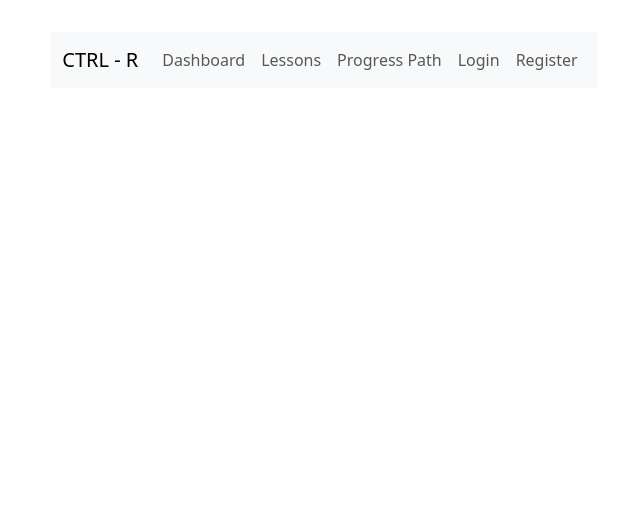
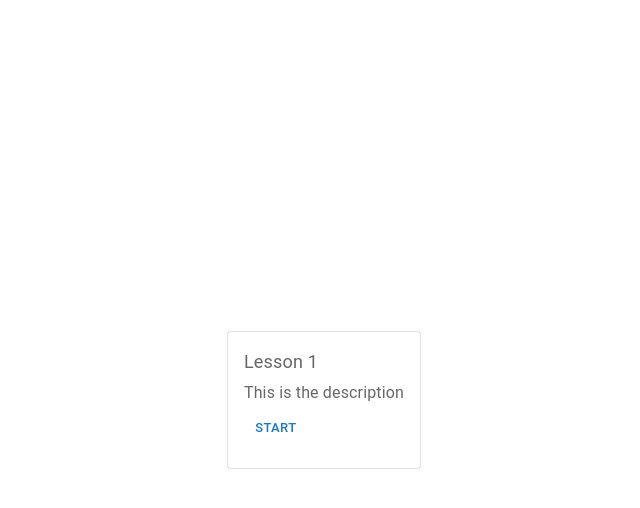
Before and after one commit to cfgcolumbus23/Team-8, a React (Vite) app in the folder frontend/: page / in a window 1280 px wide. Shown: the top 508 px of the page, without its empty margins (316-956 px from the left). Built offline with nearby package versions, Linux system fonts and the light colour scheme.

Commit message:
finished list

```diff
--- a/frontend/package.json
+++ b/frontend/package.json
@@ -10,6 +10,9 @@
     "preview": "vite preview"
   },
   "dependencies": {
+    "@emotion/react": "^11.11.1",
+    "@emotion/styled": "^11.11.0",
+    "@mui/material": "^5.14.16",
     "@popperjs/core": "^2.11.8",
     "bootstrap": "^5.3.2",
     "react": "^18.2.0",
--- a/frontend/src/App.jsx
+++ b/frontend/src/App.jsx
@@ -4,16 +4,19 @@ import viteLogo from '/vite.svg'
 import './App.css'
 import NavBar from "./components/NavBar/NavBar"
 import 'bootstrap/dist/css/bootstrap.min.css';
+import { LessonsPage } from './components/Lesson/LessonsList'
 
 function App() {
   const [count, setCount] = useState(0)
 
   return (
     <>
-      <div>
+      {/* <div>
         <NavBar/>
         <body></body>
-      </div>
+      </div> */}
+
+      <LessonsPage/>
     </>
   )
 }
--- /dev/null
+++ b/frontend/src/components/Lesson/LessonCard.jsx
@@ -0,0 +1,28 @@
+
+import { Card, CardContent, Typography, CardActions, Button } from "@mui/material";
+
+
+
+export function LessonCard(props) {
+  return <>
+    <Card variant="outlined" sx={{ md: 1 }}>
+      <CardContent>
+        <Typography sx={{ fontSize: 18, textAlign: 'left' }} color="text.secondary" gutterBottom>
+         {props.title}
+        </Typography>
+        <Typography sx={{ mb: 1}} color="text.secondary">
+          {props.description}
+        </Typography>
+        {/* <Typography variant="body2">
+          well meaning and kindly.
+          <br />
+          {'"a benevolent smile"'}
+        </Typography> */}
+        <CardActions sx={{ p: 0 }}>
+          <Button size="small">Start</Button>
+        </CardActions>
+      </CardContent>
+    </Card>
+
+  </>
+}
--- /dev/null
+++ b/frontend/src/components/Lesson/LessonsList.jsx
@@ -0,0 +1,18 @@
+import { Container, Card, CardContent, Typography } from "@mui/material"
+import { LessonCard } from "./LessonCard"
+
+export function LessonsPage(props) {
+
+  const list = [{
+    title: "Lesson 1",
+    description: "This is the description",
+  }]
+
+
+
+  // const
+  return <>
+  {list.map(elem => <LessonCard {...elem} />)}
+  </>
+
+}
```
Also changed, not shown: 2 other files (tests, documents, lock files or other folders).
